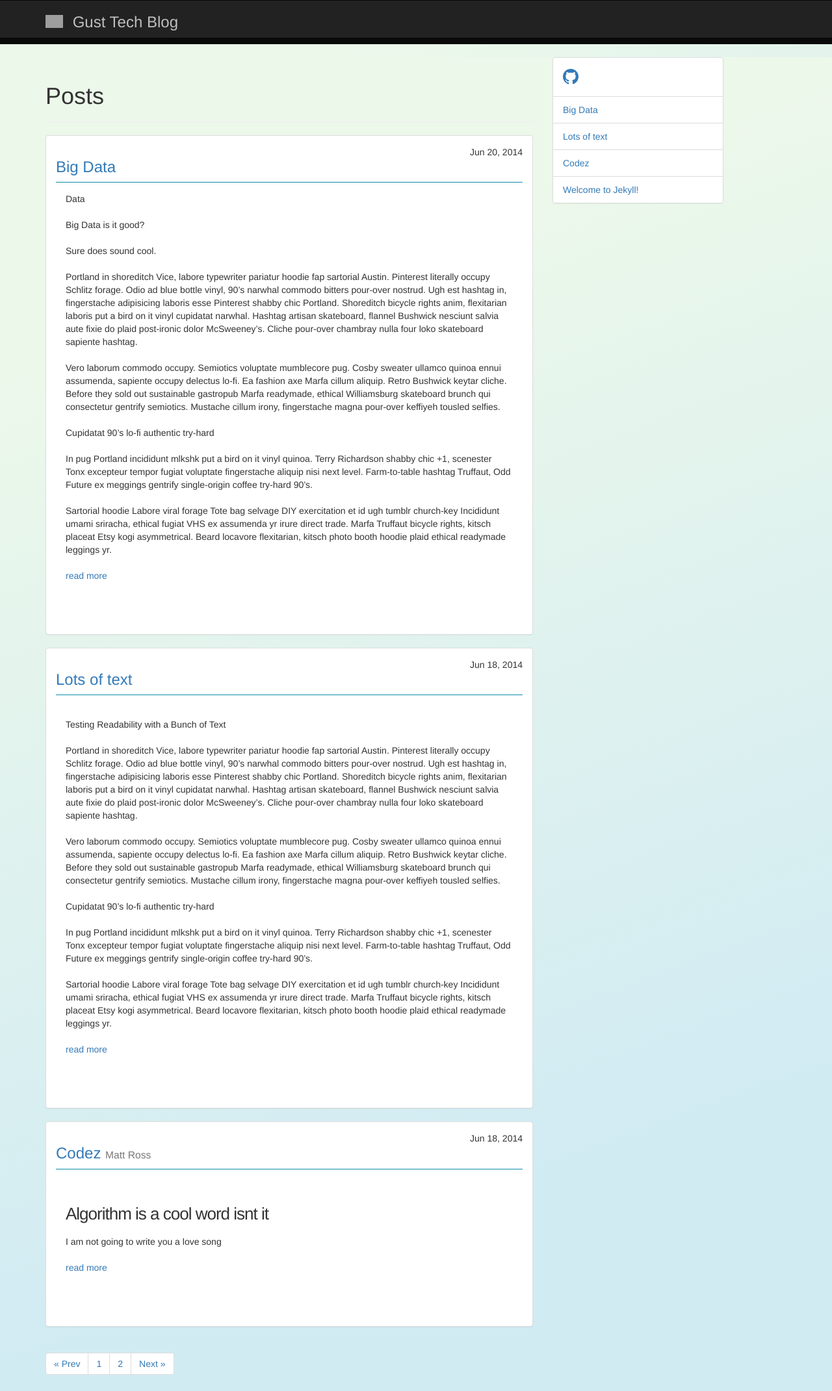
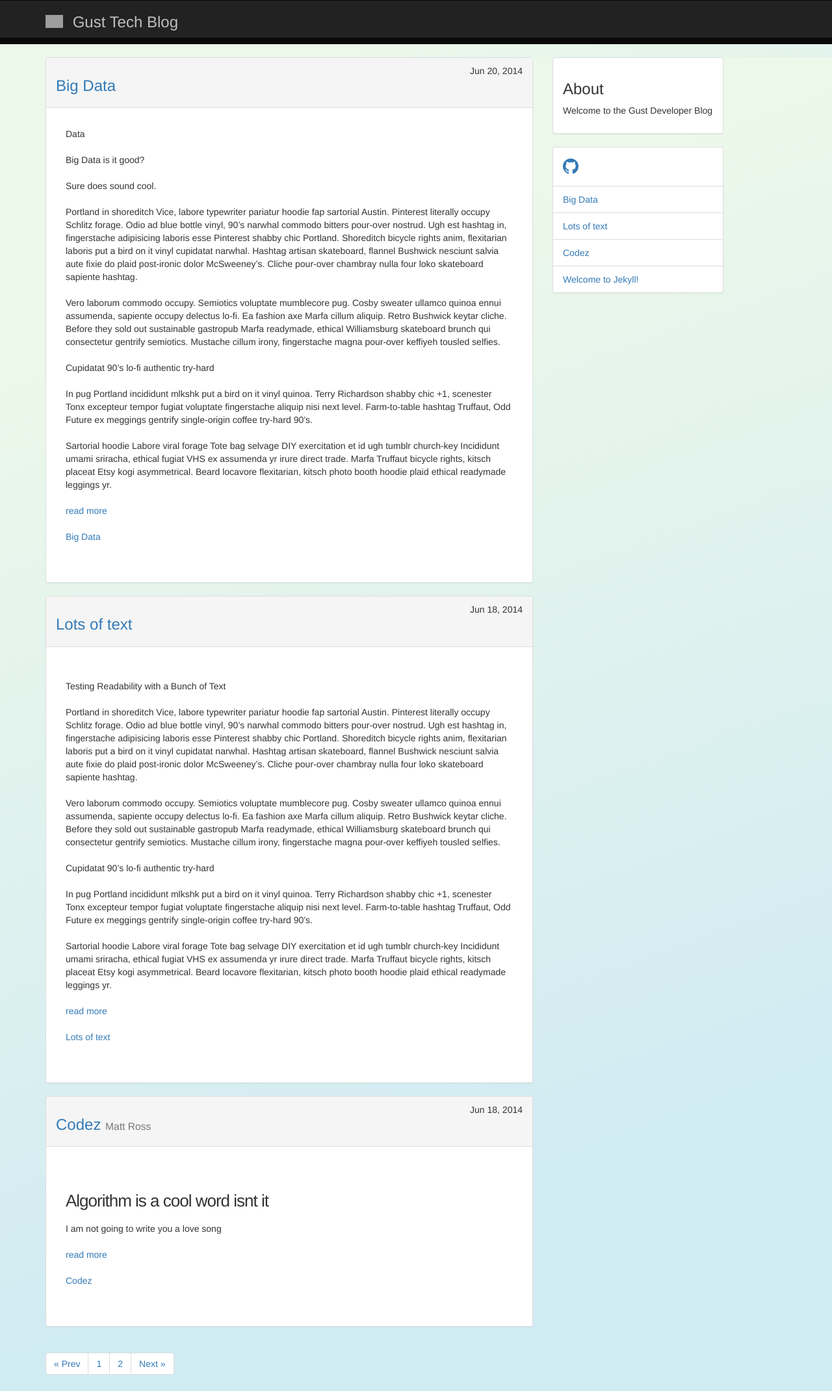
Before and after one commit to zephyr-dev/zephyr-dev.github.io, a Jekyll site: the page built from index.html, in a window 1280 px wide. Shown: the whole page at 65% size. Built offline with Jekyll 4.4.1, drawn with Linux system fonts in a browser that asks for light colours; nearby versions of some CDN libraries; the list of posts is cut into pages by our own code; comment, search, counter and statistics services are not loaded; grey boxes are pictures that could not be loaded.

Commit message:
Fixed Style and added disqus comment count

```diff
--- a/_includes/sidebar.html
+++ b/_includes/sidebar.html
@@ -4,13 +4,20 @@
   <!-- {% endfor %} -->
   <!-- {% endcapture %} -->
   <!-- {% assign sortedtags = tags | split:' ' | sort %} -->
+
+  <div class= "panel panel-default">
+    <div class= "panel-body">
+      <h3> About </h3>
+      <p> Welcome to the Gust Developer Blog </p>
+</div>
+</div>
   {% assign sortedposts = site.posts  %}
 <div class="panel panel-default">
   <div class="panel-body">
     <a href="https://github.com/gustly"><i class="fa fa-github fa-2x"></i></a>
   </div>
   <ul class="list-group">
-    {% for post in sortedposts %}
+    {% for post in sortedposts limit:10 %}
       <li class="list-group-item"><a href="{{ post.url }}">{{ post.title }}</a></li>
     {% endfor %}
   </ul>
--- a/_layouts/default.html
+++ b/_layouts/default.html
@@ -25,5 +25,17 @@
       </div>
     </div>
   </div>
+      <script type="text/javascript">
+    /* * * CONFIGURATION VARIABLES: EDIT BEFORE PASTING INTO YOUR WEBPAGE * * */
+    var disqus_shortname = 'gustdeveloperblog'; // required: replace example with your forum shortname
+
+    /* * * DON'T EDIT BELOW THIS LINE * * */
+    (function () {
+        var s = document.createElement('script'); s.async = true;
+        s.type = 'text/javascript';
+        s.src = '//' + disqus_shortname + '.disqus.com/count.js';
+        (document.getElementsByTagName('HEAD')[0] || document.getElementsByTagName('BODY')[0]).appendChild(s);
+    }());
+    </script>
 </body>
 </html>
--- a/_layouts/post.html
+++ b/_layouts/post.html
@@ -1,7 +1,7 @@
 ---
 layout: default
 ---
-<div class="panel panel-default">
+<div class="post-container panel panel-default">
     <header class="panel-heading">
       <h1>{{ page.title }}</h1>
       <p class="meta">{{ page.date | date: "%b %-d, %Y" }}{% if page.author %} • {{ page.author }}{% endif %}{% if page.meta %} • {{ page.meta }}{% endif %}</p>
--- a/_posts/2014-06-18-welcome-to-jekyll.markdown
+++ b/_posts/2014-06-18-welcome-to-jekyll.markdown
@@ -10,5 +10,7 @@
 You'll all be laughing when Cloudsnacks sells for 4 Billion dollars, youll all be laughing
 
 
+<img src="http://people.ucsc.edu/~msfox/wiener.jpg">
+
 [jekyll-gh]: https://github.com/jekyll/jekyll
 [jekyll]:    http://jekyllrb.com
--- a/css/main.css
+++ b/css/main.css
@@ -4,6 +4,8 @@
   margin-top: 7px;
 
 }
+
+
 
 .info{
   margin-top 10px;
@@ -14,7 +16,6 @@
 
 .post-content{
   padding: 15px;
-  border-top: 1px solid #0c8caa;
 }
 .post-date{
   width: 100px;
@@ -23,11 +24,9 @@
 }
 
 .post-container{
-  background-color: #fff;
-  padding: 10px;
-  padding-bottom: 10px;
-  margin: 20px;
+  background-color: #ffffff;
   border: 1px solid #e6e6e6;
+
 }
 .sidebar{
   margin-bottom: 10px;
@@ -38,7 +37,6 @@
 
 .post-content{
   padding: 15px;
-  border-top: 1px solid #0c8caa;
 }
 .post-date{
   width: 100px;
--- a/index.html
+++ b/index.html
@@ -2,13 +2,11 @@
 layout: default
 ---
 
-  <div class="page-header">
-    <h1>Posts</h1>
-  </div>
+
 
   {% for post in paginator.posts %}
   <div class="panel panel-default">
-    <div class="panel-body">
+    <div class="panel-heading">
       <div class= "text-right">
         <span class="post-date">{{ post.date | date: "%b %-d, %Y" }}</span>
       </div>
@@ -16,6 +14,8 @@
         <a class="post-link" href="{{ post.url | prepend: site.baseurl }}">{{ post.title }}</a>
         <small>{% if post.author %} {{ post.author }}{% endif %}</small>
       </h3>
+      </div>
+    <div class="panel-body">
       <div class="post-content">
         {{post.category}}
         {{post.content| split:'<!--break-->' | first }}
@@ -23,14 +23,16 @@
         <a href="{{post.url}}"> read more</a>
         {% endif %}
         <!-- Go to www.addthis.com/dashboard to customize your tools -->
+
         <div class="addthis_sharing_toolbox"></div>
+        <a class="post-link" href="{{ post.url | prepend: site.baseurl }}#disqus_thread">{{ post.title }}</a>
       </div>
     </div>
   </div>
   {% endfor %}
 
 
-
+  <div id="paginate">
   {% if paginator.total_pages > 1 %}
   <ul class="pagination">
     {% if paginator.previous_page %}
@@ -45,14 +47,15 @@
       {% elsif page == 1 %}
         <li><a href="{{ '/index.html' | prepend: site.baseurl | replace: '//', '/' }}">{{ page }}</a></li>
       {% else %}
-        <li><a href="{{ site.paginate_path | prepend: site.baseurl | replace: '//', '/' | replace: ':num', page }}">{{ page }}</a</li>
+      <li><a href="{{ site.paginate_path | prepend: site.baseurl | replace: '//', '/' | replace: ':num', page }}">{{ page }}</a></li>
       {% endif %}
     {% endfor %}
 
     {% if paginator.next_page %}
-      <li><a href="{{ paginator.next_page_path | prepend: site.baseurl | replace: '//', '/' }}">Next &raquo;</a</li>
+    <li><a href="{{ paginator.next_page_path | prepend: site.baseurl | replace: '//', '/' }}">Next &raquo;</a></li>
     {% else %}
     <li><span>Next &raquo;</span></li>
     {% endif %}
   </ul>
   {% endif %}
+</div>
```
